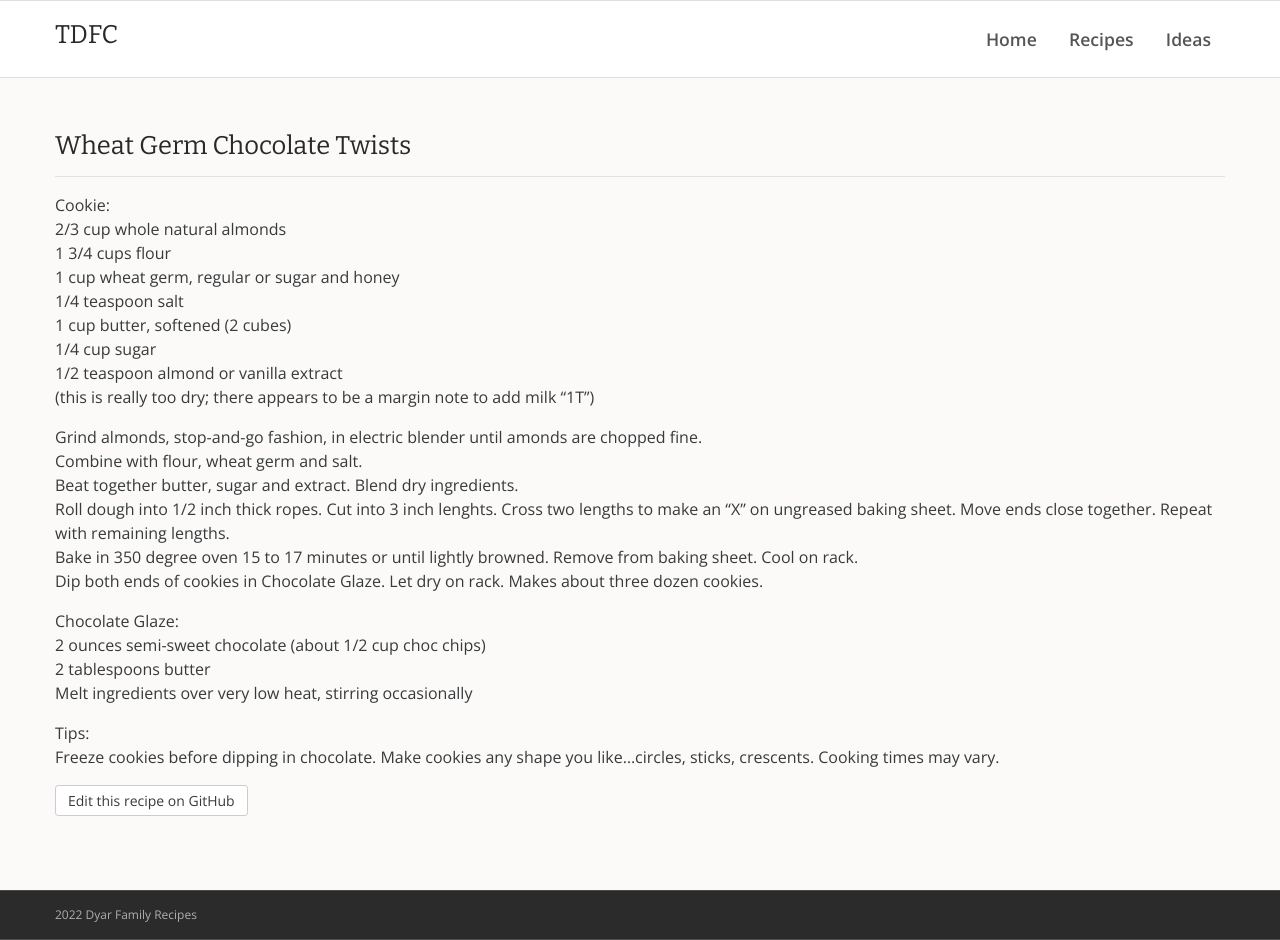
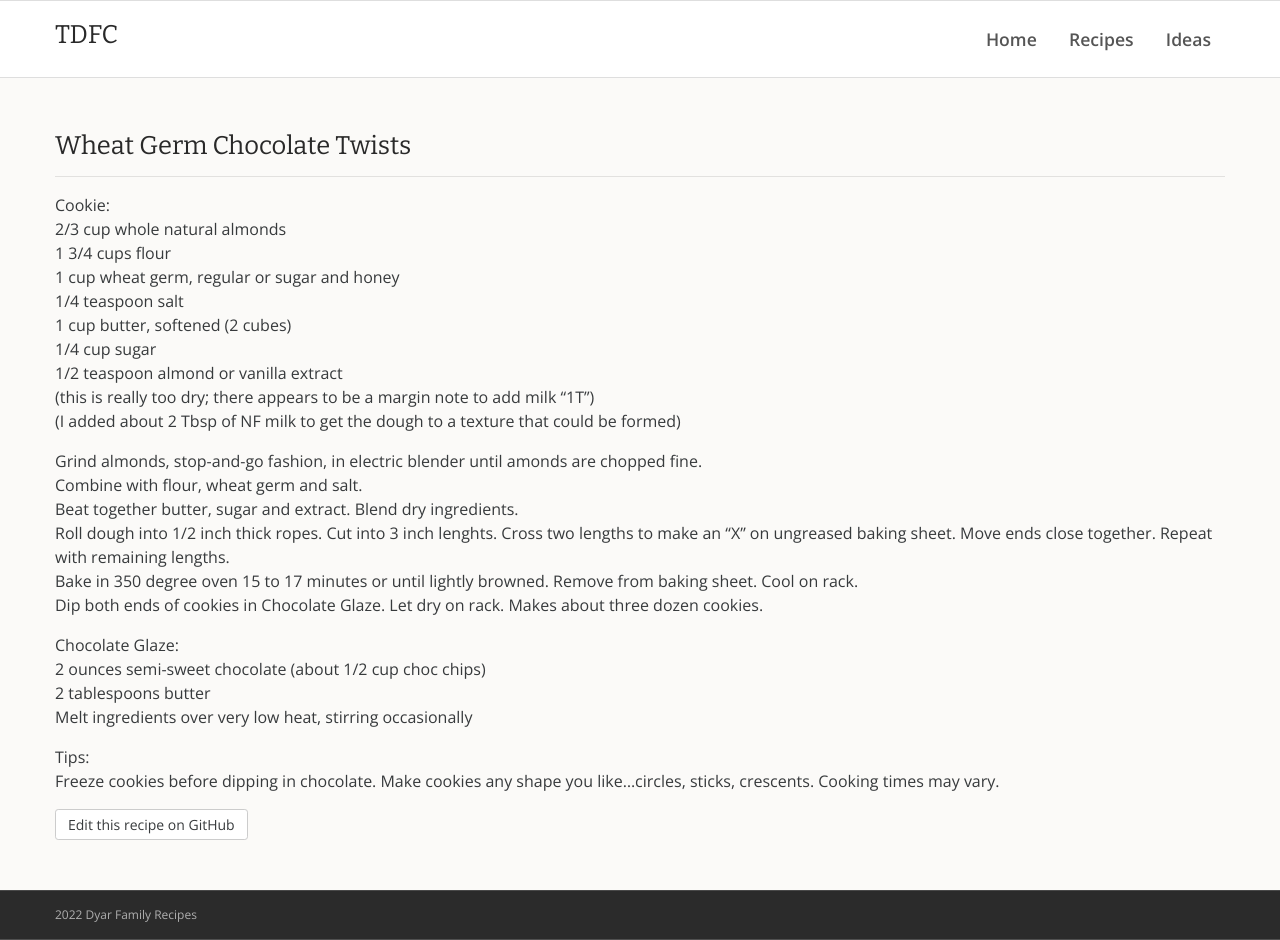
Before and after one commit to rdyar/tdfc, a Jekyll site: the page built from _desserts/wheat-germ-chocolate-twists.md, in a window 1280 px wide and 940 px high. Built offline with Jekyll 4.4.1, drawn with Linux system fonts in a browser that asks for light colours.

Commit message:
Update wheat-germ-chocolate-twists.md
was too dry!!
Adding 2T milk helped

```diff
--- a/_desserts/wheat-germ-chocolate-twists.md
+++ b/_desserts/wheat-germ-chocolate-twists.md
@@ -9,6 +9,7 @@ Cookie:
 1/4 cup sugar
 1/2 teaspoon almond or vanilla extract
 (this is really too dry; there appears to be a margin note to add milk "1T")
+(I added about 2 Tbsp of NF milk to get the dough to a texture that could be formed)
 
 Grind almonds, stop-and-go fashion, in electric blender until amonds are chopped fine.
 Combine with flour, wheat germ and salt.
```
